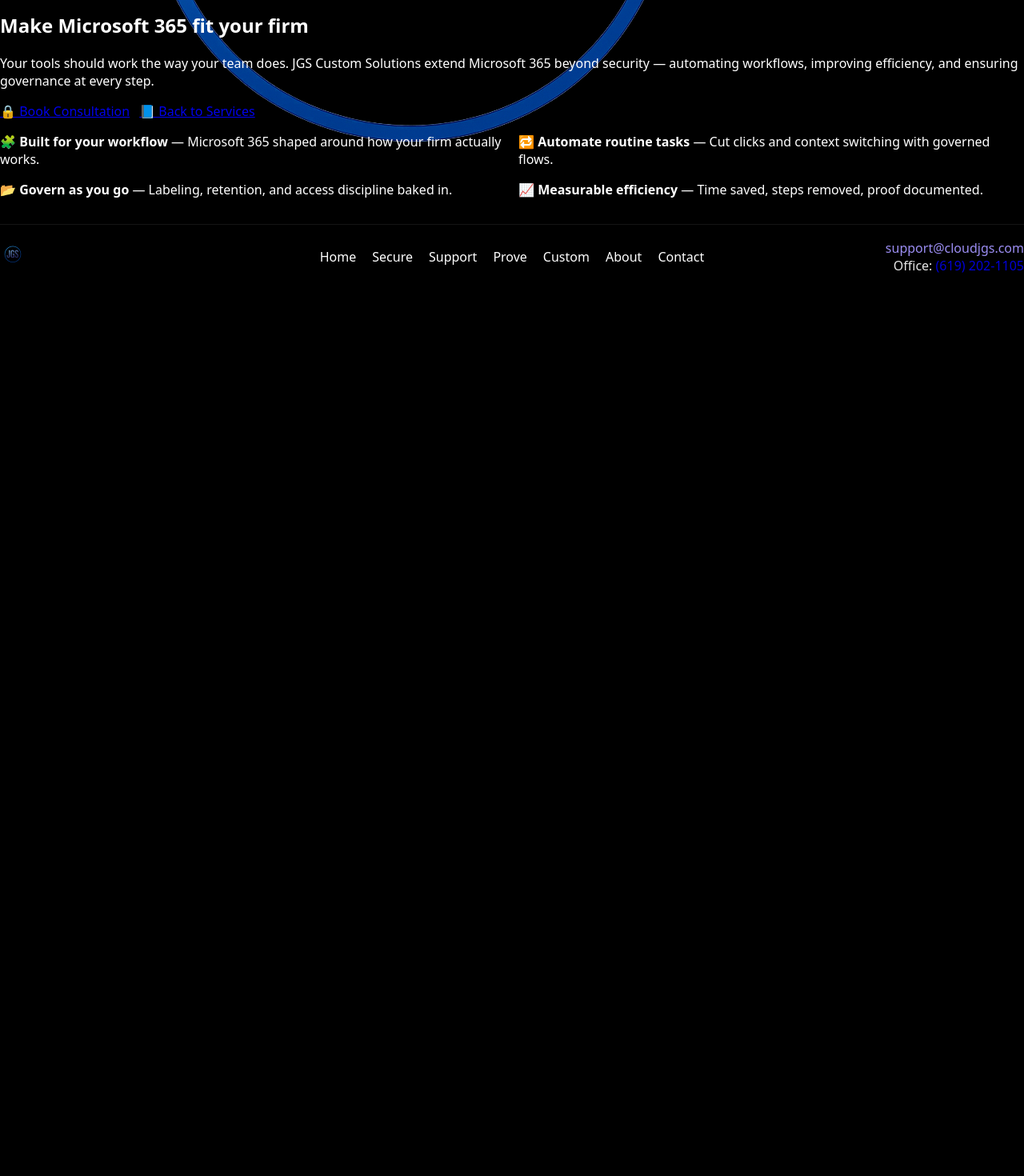
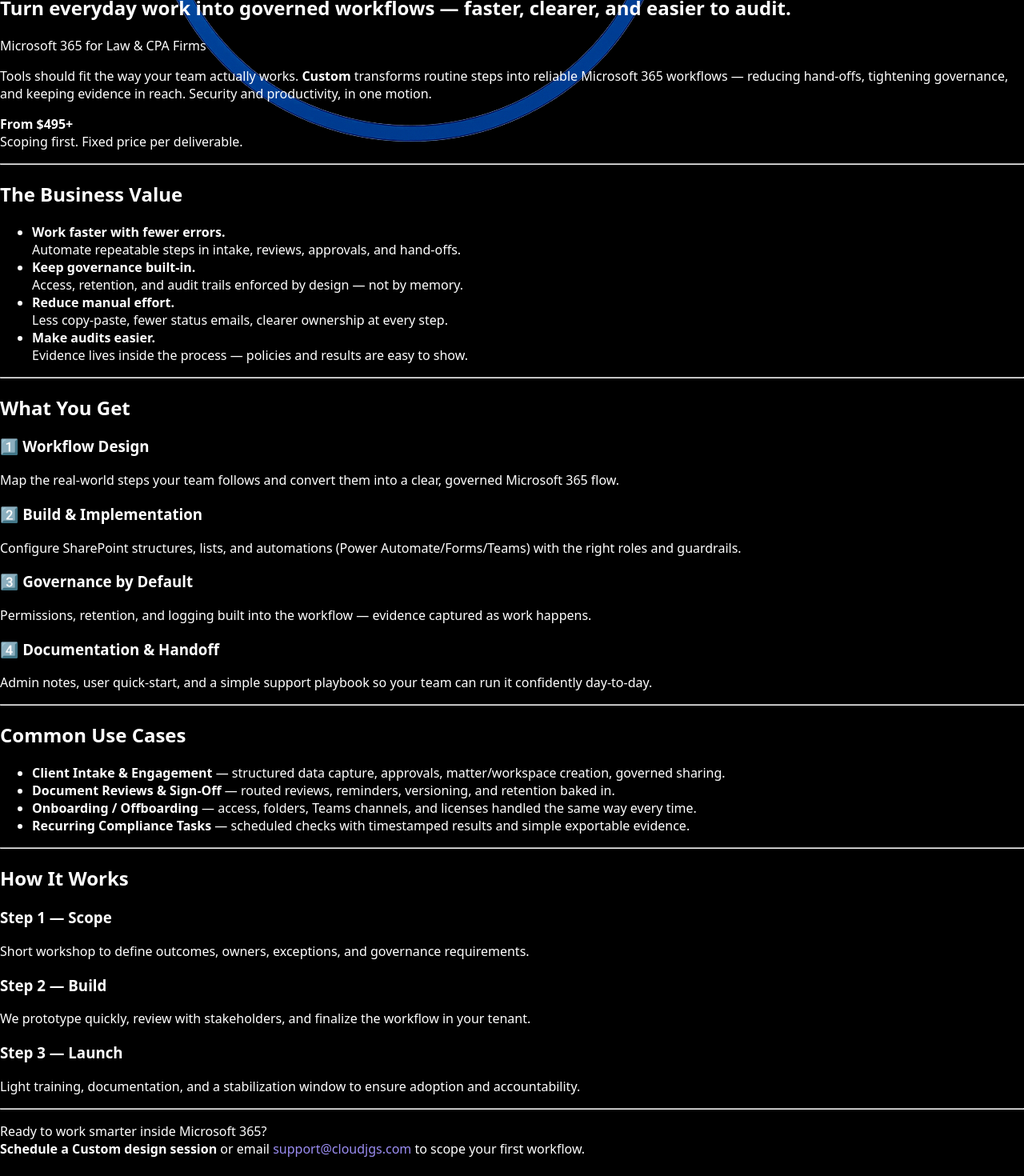
Before and after one commit to jspears80/jgs, a Next.js app: page /custom in a window 1280 px wide. Shown: the part 180-1650 px from the top of the page at 80% size. Before the commit the page ends 800 px from the top, so only its background shows below. Built offline with nearby package versions, Linux system fonts and the light colour scheme.

Commit message:
Update page.tsx

```diff
--- a/app/custom/page.tsx
+++ b/app/custom/page.tsx
@@ -1,34 +1,181 @@
-'use client';
-import React from 'react';
+// app/custom/page.tsx
+import React from "react";
 
-export default function CustomSolutionsPage() {
+export const metadata = {
+  title:
+    "Custom — Microsoft 365 Workflows & Governance by Design | JGS Cloud Compliance",
+  description:
+    "Design Microsoft 365 around your firm. Automate workflows, simplify collaboration, and hard-wire governance—security and productivity in one motion.",
+};
+
+export default function CustomPage() {
   return (
-    <section className="section container page-services">
-      <div className="page home-grid">
-        <div>
-          <span className="eyebrow">Consulting • Microsoft 365</span>
-          <h1 className="hero">⚙️ Custom Solutions — from $495+</h1>
-          <h2>Make Microsoft 365 fit your firm</h2>
+    <section className="section container">
+      <div className="page service-grid">
+        {/* ===== HERO SECTION ===== */}
+        <div className="hero-block">
+          <h1 className="hero">⚙️ Custom — Microsoft 365, Built Around Your Firm</h1>
+          <h2 className="subhero">
+            Turn everyday work into governed workflows — faster, clearer, and easier to audit.
+          </h2>
 
-          <p className="lead">
-            Your tools should work the way your team does. JGS Custom Solutions extend Microsoft 365 beyond security —
-            automating workflows, improving efficiency, and ensuring governance at every step.
+          <p className="lead">Microsoft 365 for Law &amp; CPA Firms</p>
+
+          <p className="body-text">
+            Tools should fit the way your team actually works. <strong>Custom</strong> transforms
+            routine steps into reliable Microsoft 365 workflows — reducing hand-offs, tightening
+            governance, and keeping evidence in reach. Security and productivity, in one motion.
           </p>
 
-          <div style={{ display: 'flex', gap: '.75rem', margin: '1rem 0', flexWrap: 'wrap' }}>
-            <a className="btn primary" href="https://outlook.office.com/book/JGSConsulting@cloudjgs.com/?ismsaljsauthenabled" target="_blank" rel="noopener">
-              🔒 Book Consultation
-            </a>
-            <a className="btn" href="/services">📘 Back to Services</a>
+          <p className="price">
+            <strong>From $495+</strong>
+            <br />
+            Scoping first. Fixed price per deliverable.
+          </p>
+        </div>
+
+        <hr className="divider" />
+
+        {/* ===== BUSINESS VALUE ===== */}
+        <section className="business-value">
+          <h2>The Business Value</h2>
+
+          <ul className="value-list">
+            <li>
+              <strong>Work faster with fewer errors.</strong>
+              <br />
+              Automate repeatable steps in intake, reviews, approvals, and hand-offs.
+            </li>
+            <li>
+              <strong>Keep governance built-in.</strong>
+              <br />
+              Access, retention, and audit trails enforced by design — not by memory.
+            </li>
+            <li>
+              <strong>Reduce manual effort.</strong>
+              <br />
+              Less copy-paste, fewer status emails, clearer ownership at every step.
+            </li>
+            <li>
+              <strong>Make audits easier.</strong>
+              <br />
+              Evidence lives inside the process — policies and results are easy to show.
+            </li>
+          </ul>
+        </section>
+
+        <hr className="divider" />
+
+        {/* ===== WHAT YOU GET ===== */}
+        <section className="deliverables">
+          <h2>What You Get</h2>
+
+          <div className="deliverable">
+            <h3>1️⃣ Workflow Design</h3>
+            <p>
+              Map the real-world steps your team follows and convert them into a clear,
+              governed Microsoft 365 flow.
+            </p>
           </div>
 
-          <div className="proofgrid">
-            <div><strong>🧩 Built for your workflow</strong> — Microsoft 365 shaped around how your firm actually works.</div>
-            <div><strong>🔁 Automate routine tasks</strong> — Cut clicks and context switching with governed flows.</div>
-            <div><strong>📂 Govern as you go</strong> — Labeling, retention, and access discipline baked in.</div>
-            <div><strong>📈 Measurable efficiency</strong> — Time saved, steps removed, proof documented.</div>
+          <div className="deliverable">
+            <h3>2️⃣ Build &amp; Implementation</h3>
+            <p>
+              Configure SharePoint structures, lists, and automations (Power Automate/Forms/Teams)
+              with the right roles and guardrails.
+            </p>
           </div>
-        </div>
+
+          <div className="deliverable">
+            <h3>3️⃣ Governance by Default</h3>
+            <p>
+              Permissions, retention, and logging built into the workflow — evidence captured
+              as work happens.
+            </p>
+          </div>
+
+          <div className="deliverable">
+            <h3>4️⃣ Documentation &amp; Handoff</h3>
+            <p>
+              Admin notes, user quick-start, and a simple support playbook so your team can run
+              it confidently day-to-day.
+            </p>
+          </div>
+        </section>
+
+        <hr className="divider" />
+
+        {/* ===== COMMON USE CASES ===== */}
+        <section className="business-value">
+          <h2>Common Use Cases</h2>
+
+          <ul className="value-list">
+            <li>
+              <strong>Client Intake &amp; Engagement</strong> — structured data capture, approvals,
+              matter/workspace creation, governed sharing.
+            </li>
+            <li>
+              <strong>Document Reviews &amp; Sign-Off</strong> — routed reviews, reminders,
+              versioning, and retention baked in.
+            </li>
+            <li>
+              <strong>Onboarding / Offboarding</strong> — access, folders, Teams channels, and
+              licenses handled the same way every time.
+            </li>
+            <li>
+              <strong>Recurring Compliance Tasks</strong> — scheduled checks with timestamped
+              results and simple exportable evidence.
+            </li>
+          </ul>
+        </section>
+
+        <hr className="divider" />
+
+        {/* ===== HOW IT WORKS ===== */}
+        <section className="deliverables">
+          <h2>How It Works</h2>
+
+          <div className="deliverable">
+            <h3>Step 1 — Scope</h3>
+            <p>
+              Short workshop to define outcomes, owners, exceptions, and governance requirements.
+            </p>
+          </div>
+
+          <div className="deliverable">
+            <h3>Step 2 — Build</h3>
+            <p>
+              We prototype quickly, review with stakeholders, and finalize the workflow in your
+              tenant.
+            </p>
+          </div>
+
+          <div className="deliverable">
+            <h3>Step 3 — Launch</h3>
+            <p>
+              Light training, documentation, and a stabilization window to ensure adoption and
+              accountability.
+            </p>
+          </div>
+        </section>
+
+        <hr className="divider" />
+
+        {/* ===== CTA ===== */}
+        <section className="service-cta">
+          <p>
+            Ready to work smarter inside Microsoft 365?
+            <br />
+            <strong>Schedule a Custom design session</strong> or email{" "}
+            <a
+              href="mailto:support@cloudjgs.com"
+              style={{ color: "#9b8df2", textDecoration: "none" }}
+            >
+              support@cloudjgs.com
+            </a>{" "}
+            to scope your first workflow.
+          </p>
+        </section>
       </div>
     </section>
   );
```
